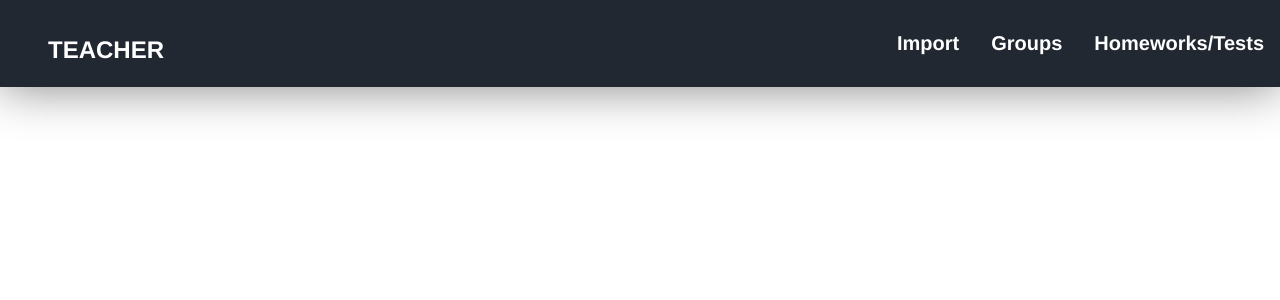
After one commit to DanielJirik/hw-interface, a Symfony app: template template-designer/templates/teacher/teacher-assignments.html.twig in a window 1280 px wide. The commit adds this page. Shown: the top 300 px of the page. Run offline with Twig, Linux system fonts and the light colour scheme; the template is opened without the code that fills it, so the values that code supplies are empty; some libraries are stand-ins or nearby versions.

Commit message:
Renamed templates and title link

```diff
--- a/template-designer/pages/collection-imports.json
+++ b/template-designer/pages/collection-imports.json
@@ -2,6 +2,7 @@
     "template": "teacher/collection-imports.html.twig",
     "vars":
     {
+        "navhref" : "teacher-home",
         "scripts": ["PHP 1.2", "HTML 1.0", "CSS 3.0"]
     }
 }
--- a/template-designer/pages/collection-manual.json
+++ b/template-designer/pages/collection-manual.json
@@ -2,6 +2,7 @@
     "template": "teacher/collection-manual.html.twig",
     "vars":
     {
+        "navhref" : "teacher-home",
         "students": ["Karel", "Pavel", "Anna"]
     }
 }
--- a/template-designer/pages/collection-progress.json
+++ b/template-designer/pages/collection-progress.json
@@ -2,6 +2,7 @@
     "template": "teacher/collection-progress.html.twig",
     "vars":
     {
+        "navhref" : "teacher-home",
         "scripts": ["PHP 1.2", "HTML 1.0", "CSS 3.0"]
     }
 }
--- a/template-designer/pages/import.json
+++ /dev/null
@@ -1,3 +0,0 @@
-{
-    "template": "teacher/import.html.twig"
-}
--- a/template-designer/pages/student-assignment.json
+++ b/template-designer/pages/student-assignment.json
@@ -1,5 +1,7 @@
 {
     "template": "student/student-assignment.html.twig",
+    "vars" : {
+        "navhref" : "student-home",
         "assignments":{
             "a1":{
                 "id": "0",
@@ -10,3 +12,4 @@
             }
         }
     }
+}
--- a/template-designer/pages/student-home.json
+++ b/template-designer/pages/student-home.json
@@ -1,6 +1,7 @@
 {
     "template" : "student/student-home.html.twig",
     "vars" : {
+        "navhref" : "student-home",
         "assignments" : [
             {"title" : "Matika", "soft" : "12.2.2024", "hard" : "1.5.2025", "group" : "I3b-PVA", "submitted" : true},
             {"title" : "Fyzika", "soft" : "12.2.2024", "hard" : "1.5.2025", "group" : "I3b-PVA", "submitted" : false},
--- a/template-designer/pages/homeworks-index.json
+++ b/template-designer/pages/teacher-assignments.json
@@ -1,6 +1,7 @@
 {
-    "template": "teacher/homeworks-index.html.twig",
+    "template": "teacher/teacher-assignments.html.twig",
     "vars" : {
+        "navhref" : "teacher-home",
         "assignments" : [
             {"title" : "Matika", "soft" : "12.2.2024", "hard" : "1.5.2025", "group" : "I3b-PVA", "submitted" : true},
             {"title" : "Fyzika", "soft" : "12.2.2024", "hard" : "1.5.2025", "group" : "I3b-PVA", "submitted" : false},
--- a/template-designer/pages/group.json
+++ b/template-designer/pages/teacher-home.json
@@ -1,7 +1,8 @@
 {
-    "template": "teacher/group.html.twig",
+    "template": "teacher/teacher-home.html.twig",
     "vars":
     {
+        "navhref" : "teacher-home",
         "assignments": ["PVA", "MAT", "PGV", "PVA", "MAT", "PGV", "PVA", "MAT", "PGV"]
     }
 }
--- /dev/null
+++ b/template-designer/pages/teacher-import.json
@@ -0,0 +1,3 @@
+{
+    "template": "teacher/teacher-import.html.twig"
+}
--- a/template-designer/public/css/style.css
+++ b/template-designer/public/css/style.css
@@ -1,4 +1,4 @@
-*{
+* {
     margin: 0;
     padding: 0;
     box-sizing: border-box;
@@ -6,18 +6,18 @@
     outline: none;
 }
 
-.navbar{
+.navbar {
     background-color: #222831;
     box-shadow: 0 0 50px 0 grey;
 }
 
-.navbar ul{
+.navbar ul {
     display: flex;
     justify-content: right;
     list-style-type: none;
 }
 
-.navbar li{
+.navbar li {
     color: white;
     width: auto;
     text-align: center;
@@ -25,16 +25,16 @@
     transition-duration: 0.3s;
 }
 
-.navbar li:hover{
+.navbar li:hover {
     color: grey;
 }
 
 a{
     text-decoration: none;
+    color: white;
 }
 
-#navtext{
-    color: white;
+#navtext {
     position: absolute;
     padding: 1.5em 2em;
 }
--- a/template-designer/src/Controller/ImportFormController.php
+++ b/template-designer/src/Controller/ImportFormController.php
@@ -9,7 +9,7 @@ use Symfony\Component\Routing\Annotation\Route;
 
 class ImportFormController extends AbstractController
 {
-    #[Route('/import', name: 'import')]
+    #[Route('/teacher-import', name: 'teacher-import')]
     public function importForm(Request $request): Response
     {
         $form = $this->createForm(ImportFormType::class, null, [
@@ -18,6 +18,7 @@ class ImportFormController extends AbstractController
                 'method'=>'POST'
             ]
         ]);
+
         $form->handleRequest($request);
 
         if ($form->isSubmitted() && $form->isValid()){
@@ -28,8 +29,9 @@ class ImportFormController extends AbstractController
             }
         }
 
-        return $this->render('teacher/import.html.twig', [
+        return $this->render('teacher/teacher-import.html.twig', [
             'form' => $form->createView(),
+            'navhref' =>  'teacher-home'
         ]);
     }
 }
--- a/template-designer/templates/menu.html.twig
+++ b/template-designer/templates/menu.html.twig
@@ -13,7 +13,7 @@
 </head>
 <body>
     <nav class="navbar">
-        <h2 id="navtext">{% block navtext %}HW-INTERFACE{% endblock %}</h2>
+        <h2 id="navtext"><a href="{{ asset(navhref) }}">{% block navtext %}HW-INTERFACE{% endblock %}</a></h2>
         <ul>
             {% block navbar %}
             <a href=""><li><h2>XYZ</h2></li></a></li>
--- a/template-designer/templates/student/student-home.html.twig
+++ b/template-designer/templates/student/student-home.html.twig
@@ -10,6 +10,8 @@
 {% block navbar %}
     <a href=""><li><i class="fa fa-user fa-2x"></i></li></a></li>
 {% endblock %}
+
+{% block card_href %}{{ asset("student-assignment") }}{% endblock %}
 
 {% block page_header %}
 <div class="switch">
--- /dev/null
+++ b/template-designer/templates/teacher/teacher-assignments.html.twig
@@ -0,0 +1,25 @@
+{% extends "home.html.twig" %}
+
+{% block style %}
+    {{ parent() }}
+    <link rel="stylesheet" href="css/home.css">
+{% endblock %}
+
+{% block title %}
+    Assignments
+{% endblock %}
+
+{% block navtext %}
+    TEACHER
+{% endblock %}
+
+{% block navbar %}
+    <ul>
+        <a href="teacher-import"><li><h2>Import</h2></li></a></li>
+        <a href="teacher-home"><li><h2>Groups</h2></li></a></li>
+        <a href="teacher-assignments"><li><h2>Homeworks/Tests</h2></li></a></li>
+    </ul>
+{% endblock %}
+
+{% block card_content %}
+{% endblock %}
```
Also changed, not shown: template-designer/public/css/teacher-import.css (renamed from template-designer/public/css/import.css, +4 -4 lines), template-designer/templates/teacher/collection-imports.html.twig (+10 -0 lines), template-designer/templates/teacher/homeworks-index.html.twig (deleted, +0 -24 lines), template-designer/templates/teacher/teacher-home.html.twig (renamed from template-designer/templates/teacher/group.html.twig, +4 -4 lines), template-designer/templates/teacher/teacher-import.html.twig (renamed from template-designer/templates/teacher/import.html.twig, +8 -4 lines), template-designer/public/css/teacher-home.css (renamed from template-designer/public/css/group.css). Lines whose indentation alone changed are shown as unchanged.
